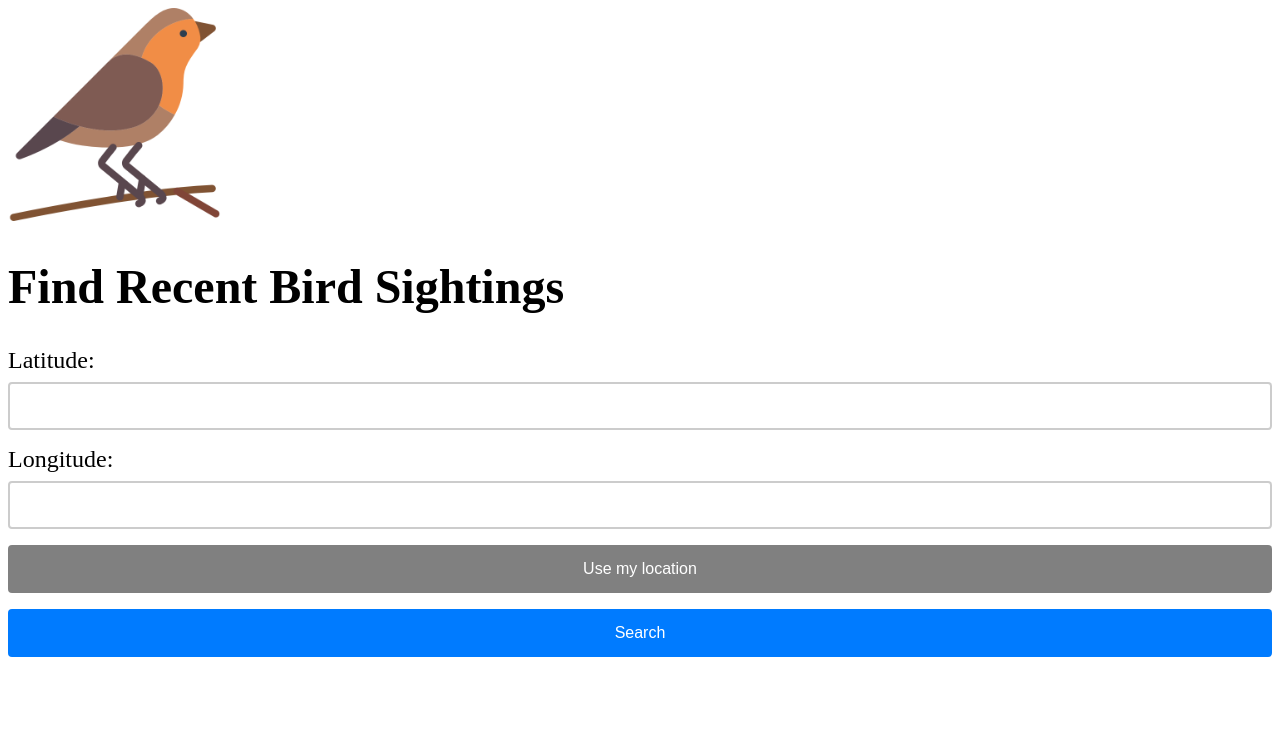
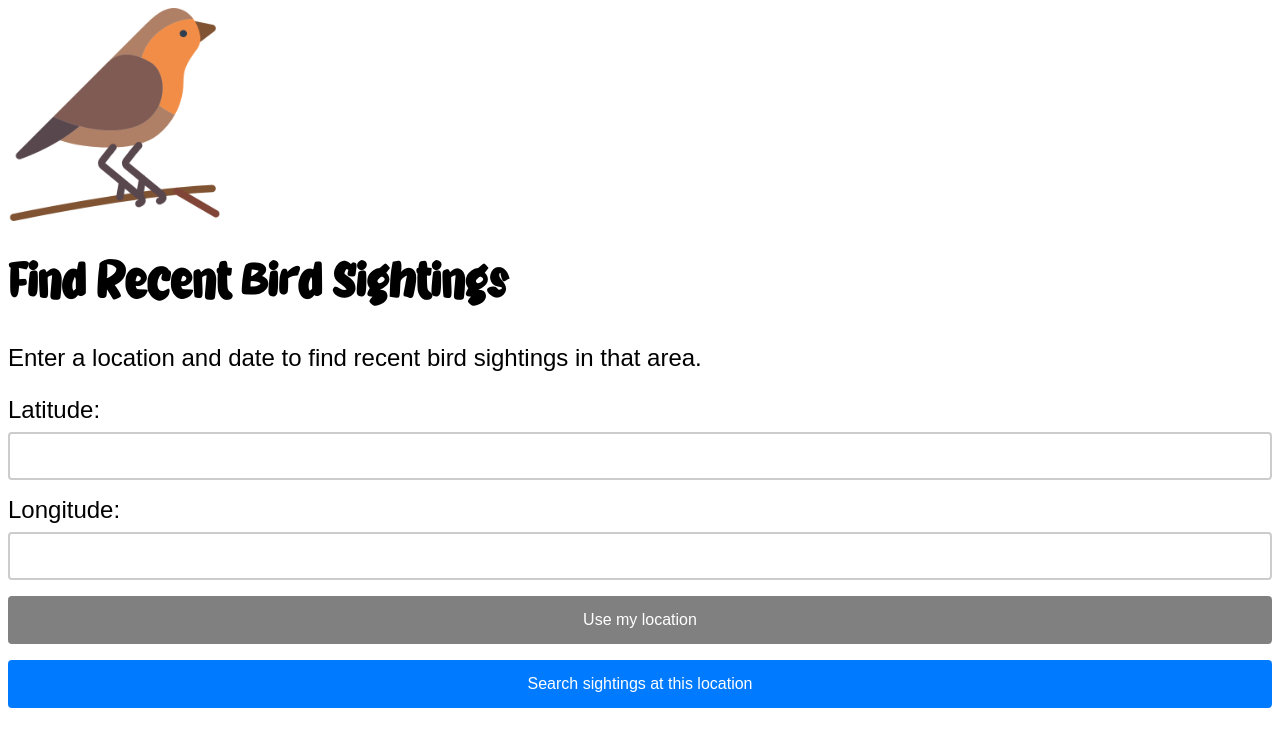
Before and after one commit to t-brunton-smith/bird-app, a Python web app: template templates/index.html in a window 1280 px wide. Shown: the top 747 px of the page. Run offline with Jinja, Linux system fonts and the light colour scheme; the template is opened without the code that fills it, so the values that code supplies are empty; some web fonts are replaced.

Commit message:
Trying new fonts

```diff
--- a/static/style.css
+++ b/static/style.css
@@ -2,3 +2,10 @@
     font-family: 'FlyingBird';
     src: url('fonts/flying-bird-font/FlyingBird-Yz9Ga.otf');
 }
+
+@font-face {
+  font-family: 'AntipastoPro';
+  src: url('fonts/antipasto/AntipastoPro_trial.ttf') format('truetype');
+  /* The @font-face rule is used to specify a custom font to be downloaded and used on the web page */
+  /* The format property specifies the format of the font file */
+}
--- a/templates/index.html
+++ b/templates/index.html
@@ -93,12 +93,11 @@
 <html>
 <head>
     <meta name="viewport" content="width=device-width, initial-scale=1">
+    <link rel="stylesheet" type="text/css" href="{{ url_for('static', filename='style.css') }}">
 
-    <title>
-        <link rel="stylesheet" type="text/css" href="{{ url_for('static', filename='style.css') }}">
-        <h1 style="font-family: 'FlyingBird', sans-serif;">Your Title Here</h1>
-        Find Recent Bird Sightings
-    </title>
+<!--    <title>-->
+<!--        Find Recent Bird Sightings-->
+<!--    </title>-->
 
     <style>
         body {
@@ -164,23 +163,28 @@
              {{ url_for('static', filename='icons/robin-lg.png') }} 1200w"
      sizes="(max-width: 767px) 100vw, 50vw"
      alt="robin">
-<h1>Find Recent Bird Sightings</h1>
+        <h1 style="font-family: 'FlyingBird', sans-serif;">Find Recent Bird Sightings</h1>
+
+<!--<h1>Find Recent Bird Sightings</h1>-->
 <form method="get" action="/results">
+<div class="jumbotron text-center">
+    <p class="lead" style="font-family: 'AntipastoPro', sans-serif;"> Enter a location and date to find recent bird sightings in that area.</p>
+</div>
 
-    <div class="form-group">
+    <div class="form-group" style="font-family: 'AntipastoPro', sans-serif;">
         <label for="latitude">Latitude:</label>
         <input type="text" name="latitude" id="latitude" inputmode="text" pattern="-?\d+(\.\d+)?" required>
     </div>
 
-    <div class="form-group">
+    <div class="form-group" style="font-family: 'AntipastoPro', sans-serif;">
         <label for="longitude">Longitude:</label>
         <input type="text" name="longitude" id="longitude" inputmode="text" pattern="-?\d+(\.\d+)?" required>
     </div>
 
 
-    <button type="button" class="btn btn-primary" id="use-location-button">Use my location</button>
+    <button type="button" class="btn btn-primary" id="use-location-button" style="font-family: 'AntipastoPro', sans-serif;">Use my location</button>
     <div class="form-group">
-        <button type="submit">Search</button>
+        <button type="submit" style="font-family: 'AntipastoPro', sans-serif;">Search sightings at this location</button>
     </div>
 </form>
 
```
